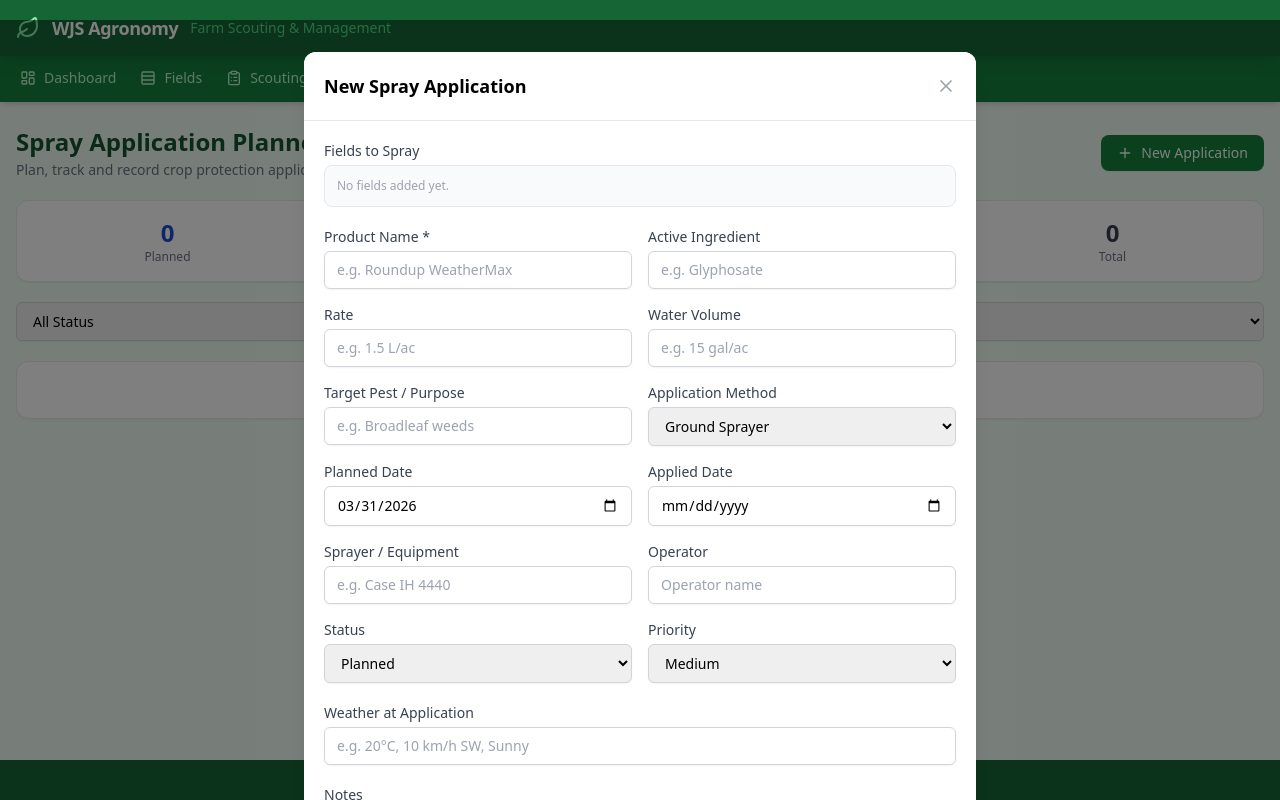
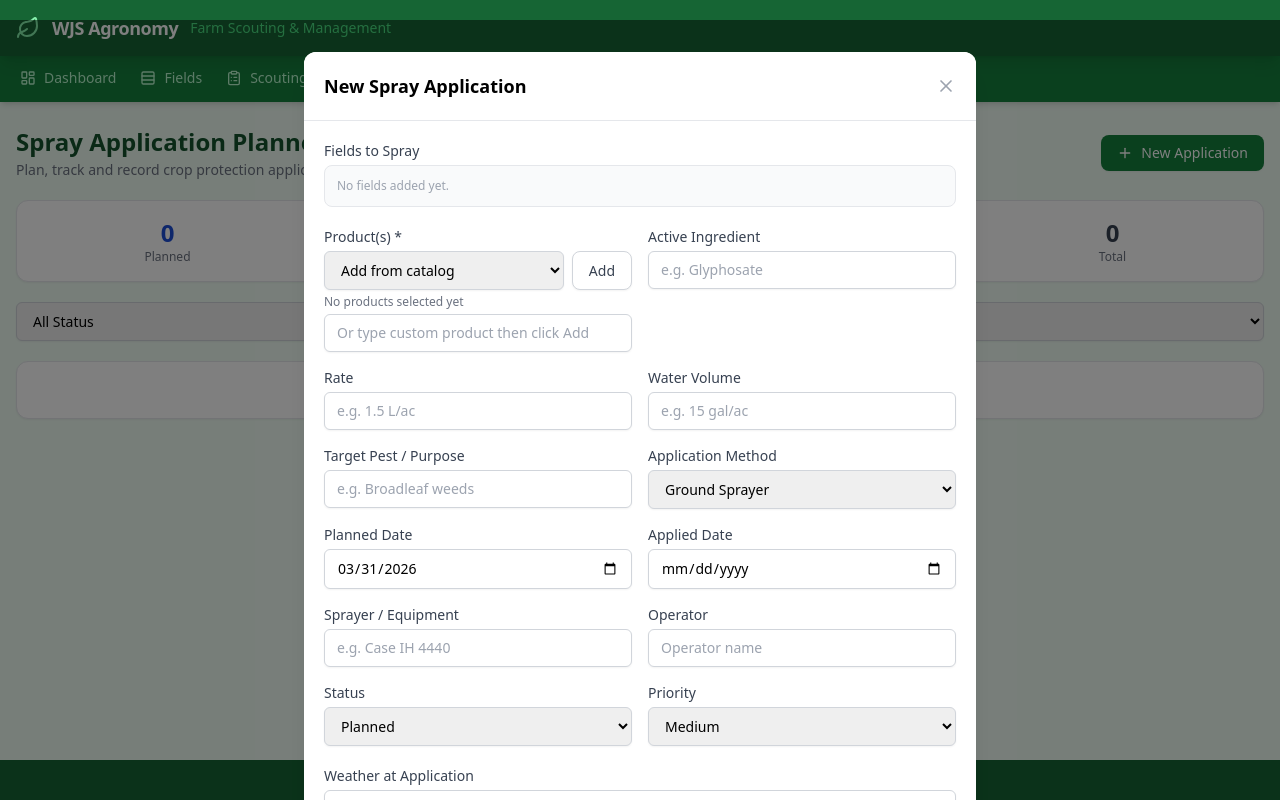
Before and after one commit to Trav3019/WJS-Agronomy-App, a React (Vite) app: page /spray in a window 1280 px wide. Both pictures are taken after a click on the button "New Application". Built offline with nearby package versions, Linux system fonts and the light colour scheme.

Commit message:
Update SprayPlanner.tsx

```diff
--- a/src/pages/SprayPlanner.tsx
+++ b/src/pages/SprayPlanner.tsx
@@ -9,6 +9,18 @@ interface Props {
 }
 
 const METHODS = ['Ground Sprayer', 'Air (Aircraft)', 'High-Clearance Sprayer', 'Backpack Sprayer', 'Drone'];
+const PRODUCT_OPTIONS = [
+  'Roundup WeatherMax',
+  'Liberty 280',
+  'Glyphosate 4L',
+  '2,4-D Amine',
+  'Atrazine 500',
+  'Dicamba 2,4-D',
+  'Metribuzin 75DF',
+  'Sharpen 2.7',
+  'Assure II',
+  'Select Max',
+];
 
 const emptyApp = (): Omit<SprayApplication, 'id' | 'createdAt' | 'updatedAt'> => ({
   fieldIds: [],
@@ -16,6 +28,7 @@ const emptyApp = (): Omit<SprayApplication, 'id' | 'createdAt' | 'updatedAt'> =>
   plannedDate: new Date().toISOString().split('T')[0],
   appliedDate: undefined,
   product: '',
+  products: [],
   activeIngredient: '',
   rate: '',
   waterVolume: '',
@@ -68,6 +81,7 @@ export default function SprayPlanner({ data, updateData }: Props) {
       plannedDate: app.plannedDate,
       appliedDate: app.appliedDate,
       product: app.product,
+      products: app.products ?? (app.product ? app.product.split(',').map(p => p.trim()).filter(Boolean) : []),
       activeIngredient: app.activeIngredient ?? '',
       rate: app.rate,
       waterVolume: app.waterVolume ?? '',
@@ -95,11 +109,14 @@ export default function SprayPlanner({ data, updateData }: Props) {
   }
 
   function handleSave() {
-    if (!form.product.trim()) return;
+    const hasProducts = (form.products?.length ?? 0) > 0;
+    if (!hasProducts && !form.product.trim()) return;
     const now = new Date().toISOString();
     const app: SprayApplication = {
       id: editingId ?? generateId(),
       ...form,
+      products: form.products,
+      product: hasProducts ? form.products!.join(', ') : form.product,
       createdAt: editingId
         ? (data.sprayApplications.find(a => a.id === editingId)?.createdAt ?? now)
         : now,
@@ -203,7 +220,7 @@ export default function SprayPlanner({ data, updateData }: Props) {
               <div className="flex-1 min-w-0">
                 <div className="flex flex-wrap items-center gap-2 mb-1">
                   <Syringe className="h-4 w-4 text-green-600" />
-                  <span className="font-semibold text-green-900">{app.product}</span>
+                  <span className="font-semibold text-green-900">{(app.products?.length ?? 0) > 0 ? app.products?.join(', ') : app.product}</span>
                   <StatusBadge status={app.status} />
                   {app.priority === 'high' && <AlertTriangle className="h-4 w-4 text-red-500" />}
                 </div>
@@ -272,9 +289,39 @@ export default function SprayPlanner({ data, updateData }: Props) {
               </div>
 
               <div className="grid grid-cols-2 gap-4">
-                <div>
-                  <label className="form-label">Product Name *</label>
-                  <input className="form-input" value={form.product} onChange={e => setForm(f => ({ ...f, product: e.target.value }))} placeholder="e.g. Roundup WeatherMax" />
+                <div className="space-y-1">
+                  <label className="form-label">Product(s) *</label>
+                  <div className="flex gap-2">
+                    <select className="form-input flex-1" value="" onChange={e => {
+                      const newProduct = e.target.value;
+                      if (!newProduct) return;
+                      setForm(f => ({
+                        ...f,
+                        products: Array.from(new Set([...(f.products ?? []), newProduct])),
+                      }));
+                    }}>
+                      <option value="">Add from catalog</option>
+                      {PRODUCT_OPTIONS.map(p => <option key={p} value={p}>{p}</option>)}
+                    </select>
+                    <button type="button" className="btn-secondary text-xs px-3" onClick={() => {
+                      const raw = form.product.trim();
+                      if (!raw) return;
+                      const products = Array.from(new Set([...(form.products ?? []), raw]));
+                      setForm(f => ({ ...f, products, product: '' }));
+                    }}>
+                      Add
+                    </button>
+                  </div>
+                  <div className="flex flex-wrap gap-2 mt-2">
+                    {(form.products ?? []).map(prod => (
+                      <span key={prod} className="bg-green-100 text-green-800 px-2 py-0.5 rounded-full text-xs flex items-center gap-1">
+                        {prod}
+                        <button type="button" onClick={() => setForm(f => ({ ...f, products: f.products?.filter(p => p !== prod) }))} className="font-bold">×</button>
+                      </span>
+                    ))}
+                    {((form.products ?? []).length === 0) && <span className="text-xs text-gray-500">No products selected yet</span>}
+                  </div>
+                  <input className="form-input mt-2" value={form.product} onChange={e => setForm(f => ({ ...f, product: e.target.value }))} placeholder="Or type custom product then click Add" />
                 </div>
                 <div>
                   <label className="form-label">Active Ingredient</label>
@@ -345,7 +392,7 @@ export default function SprayPlanner({ data, updateData }: Props) {
 
             <div className="flex justify-end gap-3 p-5 border-t bg-gray-50 rounded-b-xl">
               <button onClick={() => setShowForm(false)} className="btn-secondary">Cancel</button>
-              <button onClick={handleSave} className="btn-primary" disabled={!form.product.trim()}>
+              <button onClick={handleSave} className="btn-primary" disabled={!(form.products?.length ?? 0) && !form.product.trim()}>
                 {editingId ? 'Save Changes' : 'Save Application'}
               </button>
             </div>
@@ -358,7 +405,7 @@ export default function SprayPlanner({ data, updateData }: Props) {
         <div className="fixed inset-0 bg-black bg-opacity-50 flex items-center justify-center z-50 p-4">
           <div className="bg-white rounded-xl shadow-xl w-full max-w-lg max-h-[90vh] overflow-y-auto">
             <div className="flex items-center justify-between p-5 border-b">
-              <h2 className="text-lg font-semibold">{viewApp.product}</h2>
+              <h2 className="text-lg font-semibold">{(viewApp.products?.length ?? 0) > 0 ? viewApp.products.join(', ') : viewApp.product}</h2>
               <button onClick={() => setViewApp(null)} className="text-gray-400 hover:text-gray-600">
                 <X className="h-5 w-5" />
               </button>
```
